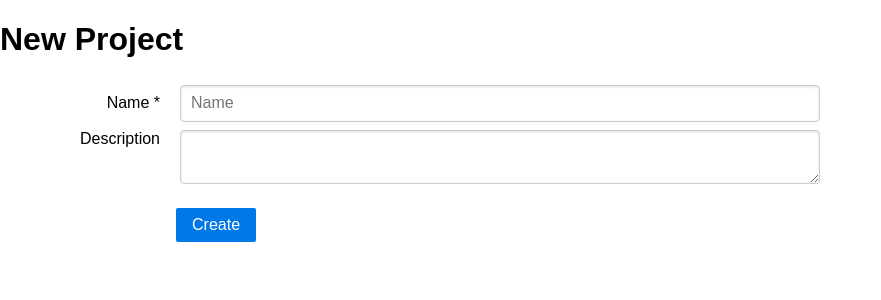
After one commit to martinlevesque/secretsfly, a Flask app: page /admin/projects/new in a window 1280 px wide. The commit adds this page. Shown: the top 300 px of the page, without its empty margins (0-881 px from the left). Run offline with Flask 2, Linux system fonts and the light colour scheme.

Commit message:
creating projects

```diff
--- a/admin/projects.py
+++ b/admin/projects.py
@@ -1,11 +1,22 @@
-from flask import Blueprint, render_template
+from flask import Blueprint, render_template, request
 from db import Session
 from models import Project
 
 bp = Blueprint('admin_projects', __name__, url_prefix='/admin/projects/')
 
-@bp.route('/')
+@bp.route('/', methods=['GET', 'POST'])
 def index():
-    projects = Session().query(Project).all()
+    session = Session()
+
+    if request.method == 'POST':
+        project = Project(**request.form)
+        session.add(project)
+        session.commit()
+
+    projects = session.query(Project).all()
 
     return render_template('admin/projects/index.html', projects=projects, nb_projects=len(projects))
+
+@bp.route('/new')
+def new():
+    return render_template('admin/projects/new.html')
--- a/templates/admin/projects/index.html
+++ b/templates/admin/projects/index.html
@@ -3,6 +3,10 @@
 {% block body %}
 
     <h1>Projects ({{ nb_projects }})</h1>
+
+    <div>
+        <a class="pure-button" href="/admin/projects/new">+</a>
+    </div>
 
     <table class="pure-table">
         <thead>
--- /dev/null
+++ b/templates/admin/projects/new.html
@@ -0,0 +1,29 @@
+{% extends 'admin/layout.html' %}
+
+{% block body %}
+
+    <h1>New Project</h1>
+
+    <form method="POST" class="pure-form pure-form-aligned" action="/admin/projects">
+        <fieldset>
+            <div class="pure-control-group">
+                <label for="aligned-name">Name *</label>
+                <input type="text" name="name" class="pure-input-1-2" id="aligned-name" placeholder="Name" />
+            </div>
+            <div class="pure-control-group">
+                <label for="aligned-description">Description</label>
+                <textarea id="aligned-description"
+                          name="description"
+                          class="pure-input-1-2"
+                          placeholder="Description">
+
+                </textarea>
+            </div>
+
+            <div class="pure-controls">
+                <button type="submit" class="pure-button pure-button-primary">Create</button>
+            </div>
+        </fieldset>
+    </form>
+
+{% endblock %}
```
Also changed, not shown: tests/admin/test_projects.py (added, +22 -0 lines), tests/api/test_status.py (+0 -11 lines), tests/conftest.py (added, +11 -0 lines), tests/util.py (added, +3 -0 lines), README.md.
